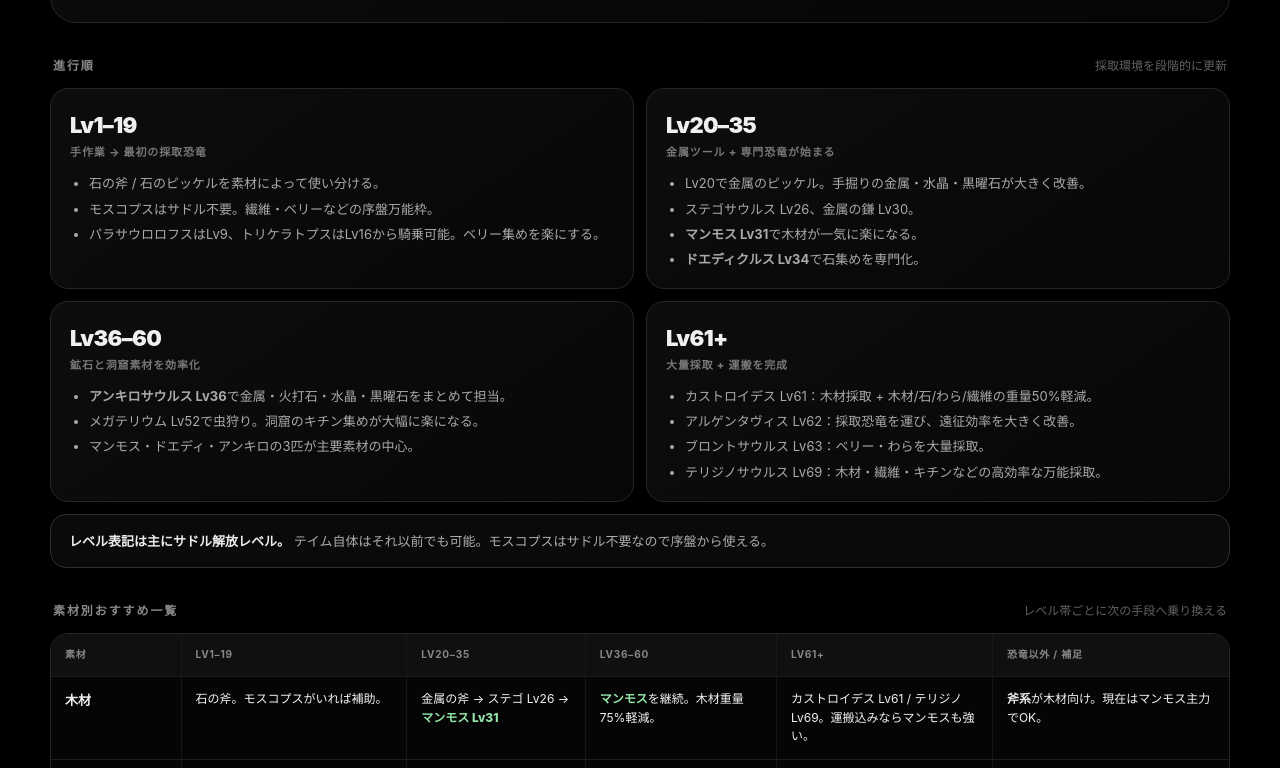
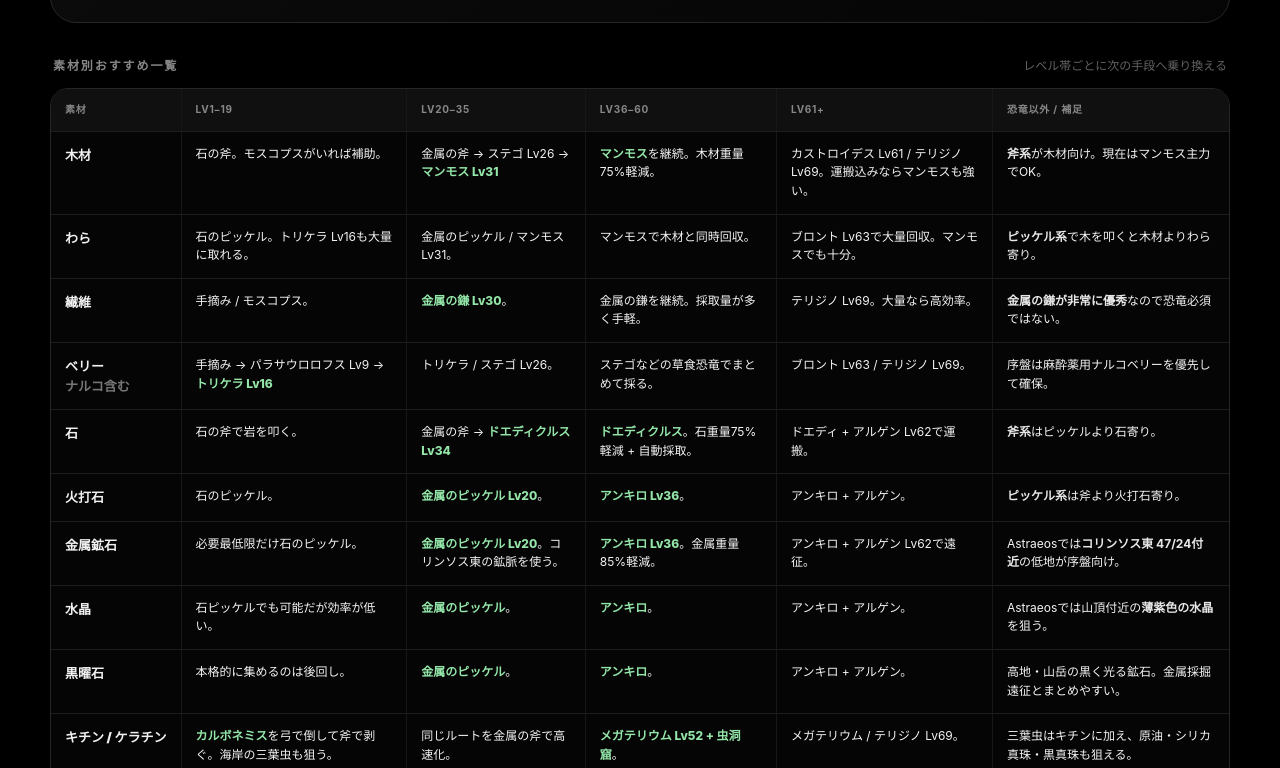
Before and after one commit to Harudon24/game-library, a plain HTML site: page games/ark-survival-ascended/resource-roadmap.html in a window 1280 px wide. Shown: the part 567-1335 px from the top of the page. Drawn offline with Linux system fonts and the light colour scheme.

Commit message:
Remove redundant progression cards from ARK resource guide

```diff
--- a/games/ark-survival-ascended/resource-roadmap.html
+++ b/games/ark-survival-ascended/resource-roadmap.html
@@ -7,14 +7,6 @@
   <title>素材集めロードマップ | ARK: Survival Ascended</title>
   <link rel="stylesheet" href="../../assets/css/common.css">
   <style>
-    .level-grid{display:grid;grid-template-columns:repeat(2,minmax(0,1fr));gap:12px}
-    .level-card{border:1px solid var(--line);border-radius:18px;background:linear-gradient(145deg,#0d0d0d,#070707);padding:19px}
-    .level-card .level{color:#f0f0f0;font-size:22px;font-weight:900;letter-spacing:-.03em}
-    .level-card .sub{margin-top:2px;color:#777;font-size:11px;font-weight:800;letter-spacing:.08em}
-    .level-card ul{margin:12px 0 0;padding-left:19px;color:#aaa;font-size:13px}
-    .level-card li+li{margin-top:5px}
-    .notice{padding:16px 18px;border:1px solid #303030;border-radius:16px;background:#0a0a0a;color:#adadad;font-size:13px}
-    .notice strong{color:#ededed}
     .table-wrap{overflow-x:auto;border:1px solid var(--line);border-radius:18px;background:#050505}
     .resource-table{width:100%;min-width:1020px;border-collapse:collapse;font-size:12px}
     .resource-table th,.resource-table td{padding:13px 14px;text-align:left;vertical-align:top;border-bottom:1px solid #1e1e1e;border-right:1px solid #171717}
@@ -27,7 +19,6 @@
     .source-list{display:grid;gap:8px}
     .source-list a{display:block;border:1px solid #202020;border-radius:12px;padding:10px 12px;background:#070707;color:#999;text-decoration:none;font-size:12px}
     .source-list a:hover{border-color:#444;color:#ddd}
-    @media(max-width:760px){.level-grid{grid-template-columns:1fr}}
   </style>
 </head>
 <body>
@@ -48,47 +39,6 @@
     <h1>素材集め<br>ロードマップ</h1>
     <p>序盤からレベル帯ごとに、何を使って素材を集めると楽になるかを整理。恐竜だけでなく、道具や手拾いなどの方法も含めています。</p>
     <div class="meta"><span class="pill">Lv1 → 69+</span><span class="pill">恐竜 + 道具</span><span class="pill">Astraeos向け</span></div>
-  </section>
-
-  <section class="section">
-    <div class="section-head"><h2 class="section-title">進行順</h2><div class="section-note">採取環境を段階的に更新</div></div>
-    <div class="level-grid">
-      <div class="level-card">
-        <div class="level">Lv1–19</div><div class="sub">手作業 → 最初の採取恐竜</div>
-        <ul>
-          <li>石の斧 / 石のピッケルを素材によって使い分ける。</li>
-          <li>モスコプスはサドル不要。繊維・ベリーなどの序盤万能枠。</li>
-          <li>パラサウロロフスはLv9、トリケラトプスはLv16から騎乗可能。ベリー集めを楽にする。</li>
-        </ul>
-      </div>
-      <div class="level-card">
-        <div class="level">Lv20–35</div><div class="sub">金属ツール + 専門恐竜が始まる</div>
-        <ul>
-          <li>Lv20で金属のピッケル。手掘りの金属・水晶・黒曜石が大きく改善。</li>
-          <li>ステゴサウルス Lv26、金属の鎌 Lv30。</li>
-          <li><strong>マンモス Lv31</strong>で木材が一気に楽になる。</li>
-          <li><strong>ドエディクルス Lv34</strong>で石集めを専門化。</li>
-        </ul>
-      </div>
-      <div class="level-card">
-        <div class="level">Lv36–60</div><div class="sub">鉱石と洞窟素材を効率化</div>
-        <ul>
-          <li><strong>アンキロサウルス Lv36</strong>で金属・火打石・水晶・黒曜石をまとめて担当。</li>
-          <li>メガテリウム Lv52で虫狩り。洞窟のキチン集めが大幅に楽になる。</li>
-          <li>マンモス・ドエディ・アンキロの3匹が主要素材の中心。</li>
-        </ul>
-      </div>
-      <div class="level-card">
-        <div class="level">Lv61+</div><div class="sub">大量採取 + 運搬を完成</div>
-        <ul>
-          <li>カストロイデス Lv61：木材採取 + 木材/石/わら/繊維の重量50%軽減。</li>
-          <li>アルゲンタヴィス Lv62：採取恐竜を運び、遠征効率を大きく改善。</li>
-          <li>ブロントサウルス Lv63：ベリー・わらを大量採取。</li>
-          <li>テリジノサウルス Lv69：木材・繊維・キチンなどの高効率な万能採取。</li>
-        </ul>
-      </div>
-    </div>
-    <div class="notice" style="margin-top:12px"><strong>レベル表記は主にサドル解放レベル。</strong> テイム自体はそれ以前でも可能。モスコプスはサドル不要なので序盤から使える。</div>
   </section>
 
   <section class="section">
```
